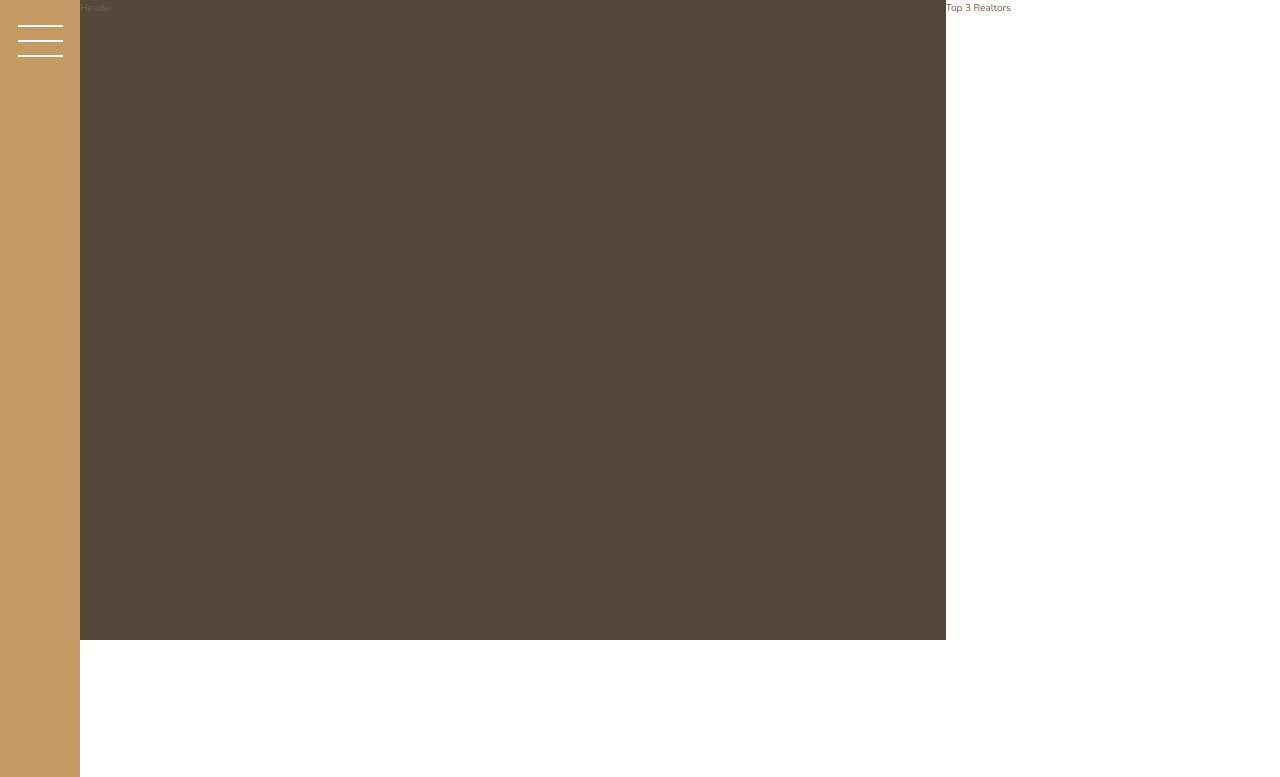
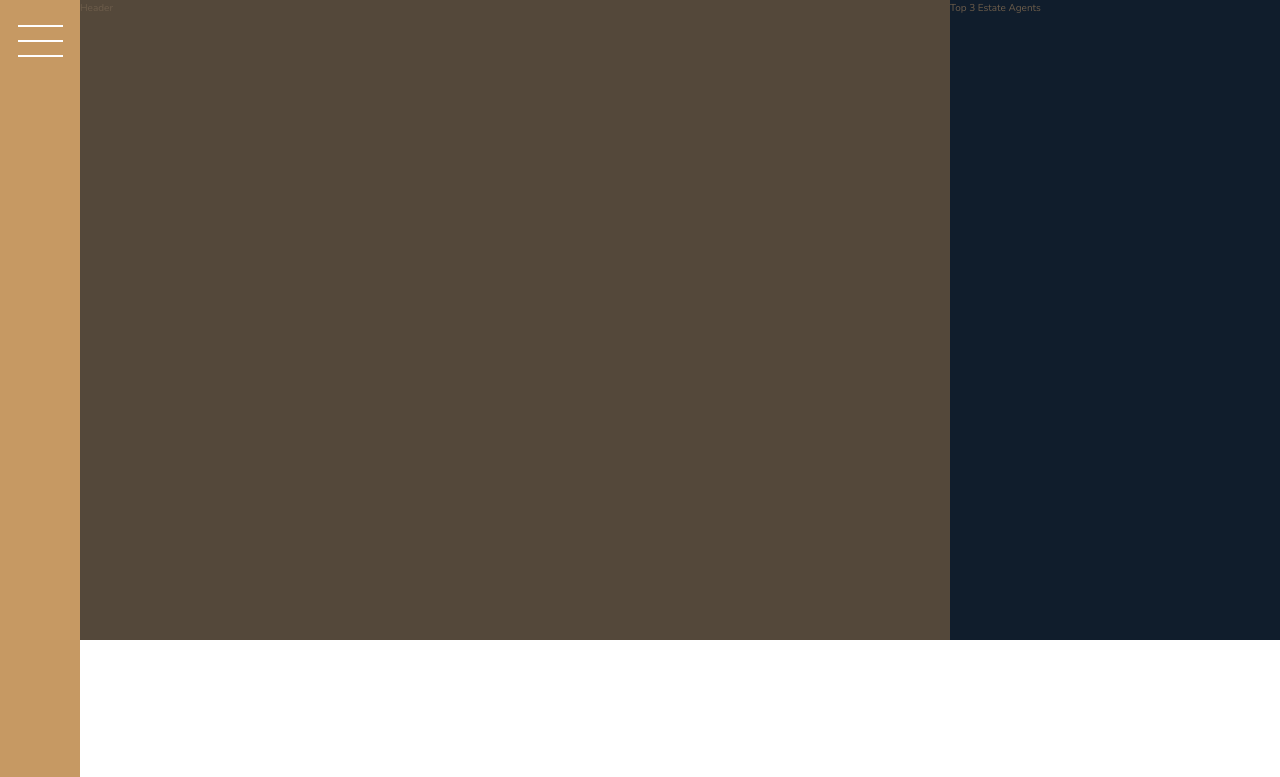
Before and after one commit to RickBr0wn/nexter, a website: page index.html in a window 1280 px wide. Shown: the top 777 px of the page. Drawn offline with nearby package versions, Linux system fonts and the light colour scheme.

Commit message:
Estate Agent change

```diff
--- a/index.html
+++ b/index.html
@@ -21,8 +21,8 @@
 			Header
 		</header>
 
-		<div class="Estate Agents">
-			Top 3 Realtors
+		<div class="realtours">
+			Top 3 Estate Agents
 		</div>
 
 		<section class="features">
```
